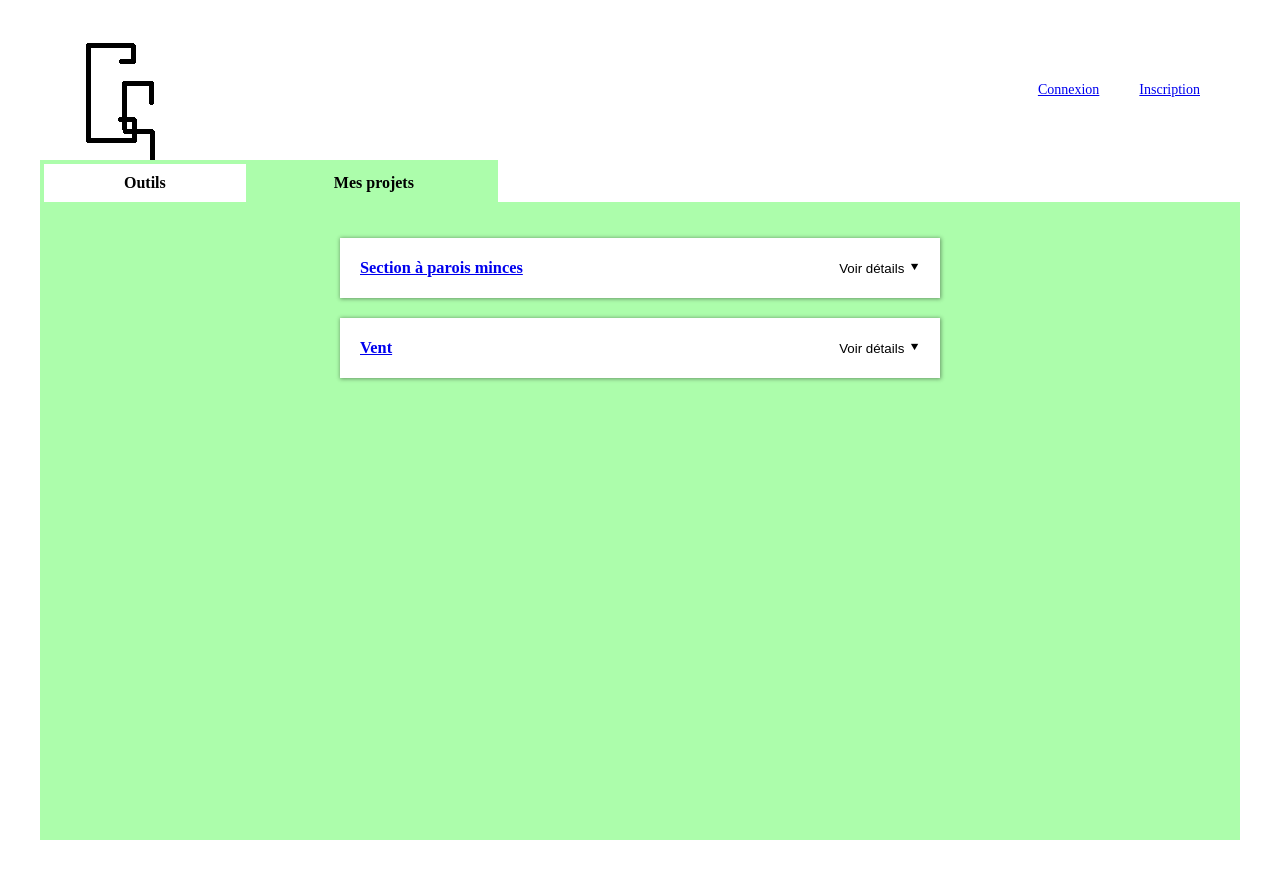
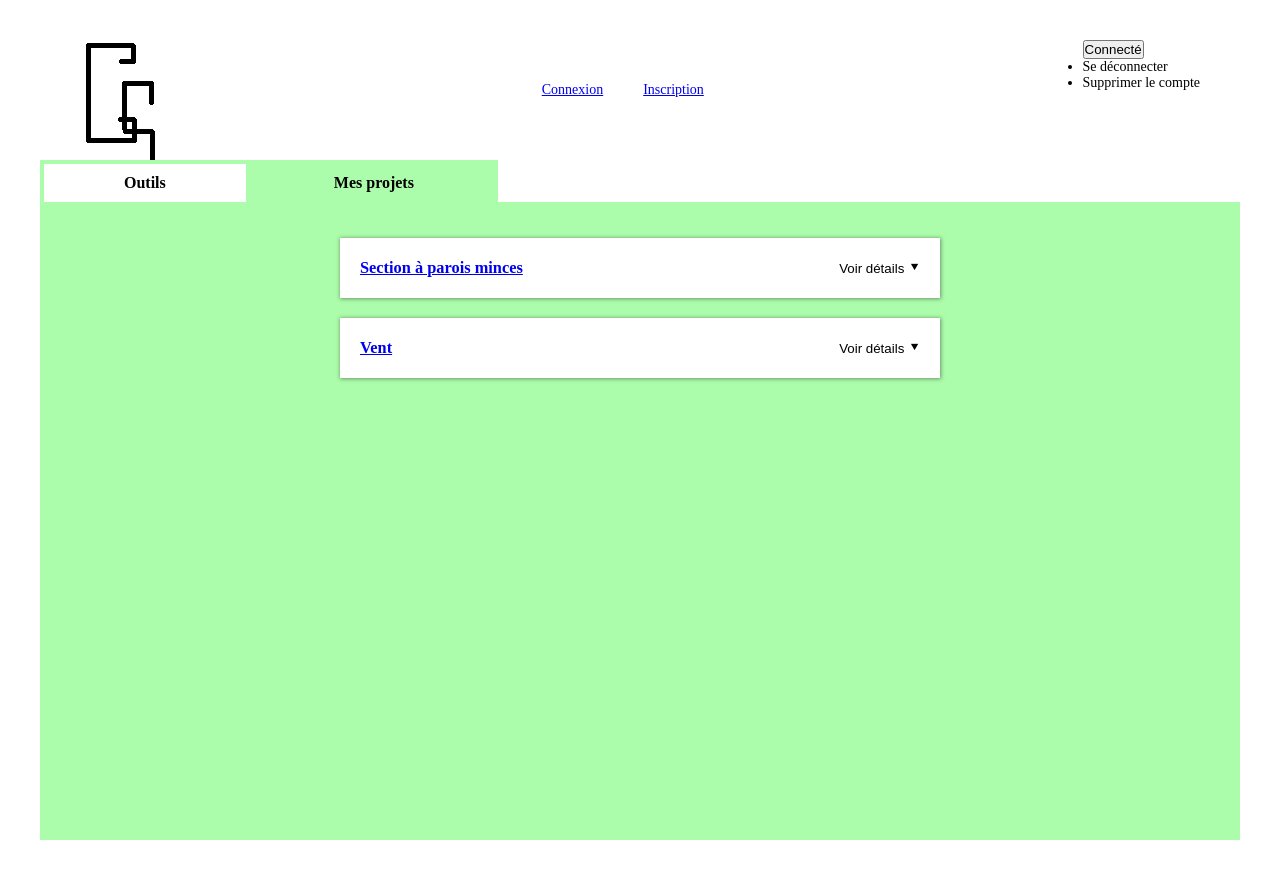
Before and after one commit to Aldehyd/calculate, an Angular app: page / in a window 1280 px wide. Built offline with nearby package versions, Linux system fonts and the light colour scheme.

Commit message:
add user menu

```diff
--- /dev/null
+++ b/src/app/connected-button/connected-button.component.html
@@ -0,0 +1,7 @@
+<button>Connecté</button>
+<div role="menu">
+  <ul>
+    <li role="menu-item">Se déconnecter</li>
+    <li role="menu-item">Supprimer le compte</li>
+  </ul>
+</div>
--- /dev/null
+++ b/src/app/delete-account/delete-account.component.html
@@ -0,0 +1,2 @@
+<h1>Suppression du compte</h1>
+>
--- a/src/app/header/header.component.html
+++ b/src/app/header/header.component.html
@@ -6,4 +6,5 @@
     <a routerLink="connexion">Connexion</a>
     <a routerLink="subscription">Inscription</a>
   </div>
+  <app-connected-button></app-connected-button>
 </header>
--- a/src/app/header/header.component.ts
+++ b/src/app/header/header.component.ts
@@ -1,10 +1,11 @@
 import { Component, OnInit } from '@angular/core';
 import { RouterModule } from '@angular/router';
+import { ConnectedButtonComponent } from '../connected-button/connected-button.component';
 
 @Component({
   selector: 'app-header',
   standalone: true,
-  imports: [RouterModule],
+  imports: [RouterModule,ConnectedButtonComponent],
   templateUrl: './header.component.html',
   styleUrl: './header.component.scss'
 })
```
Also changed, not shown: src/app/connected-button/connected-button.component.ts (added, +12 -0 lines), src/app/delete-account/delete-account.component.ts (added, +12 -0 lines), src/app/connected-button/connected-button.component.scss (added), src/app/delete-account/delete-account.component.scss (added).
